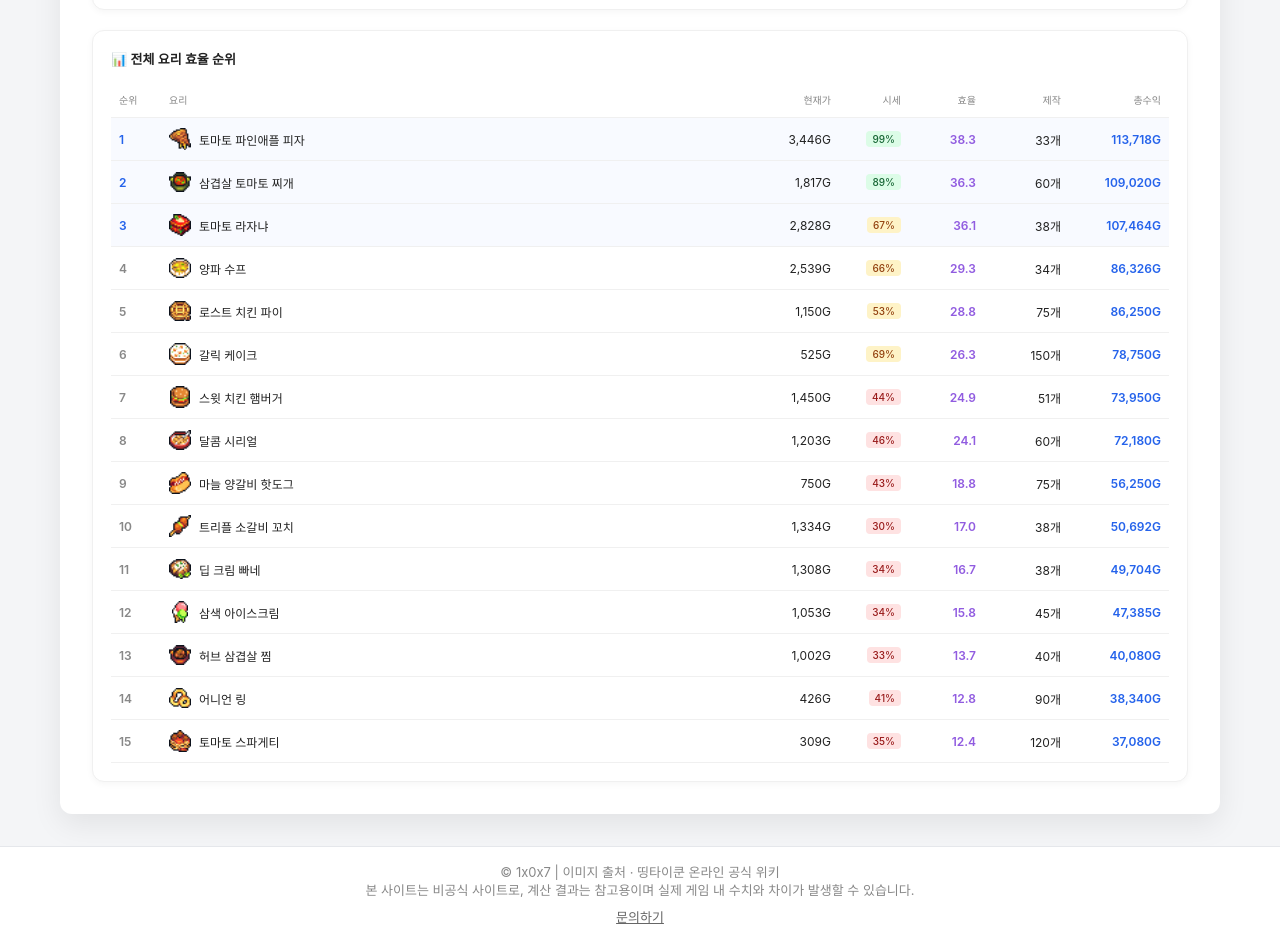
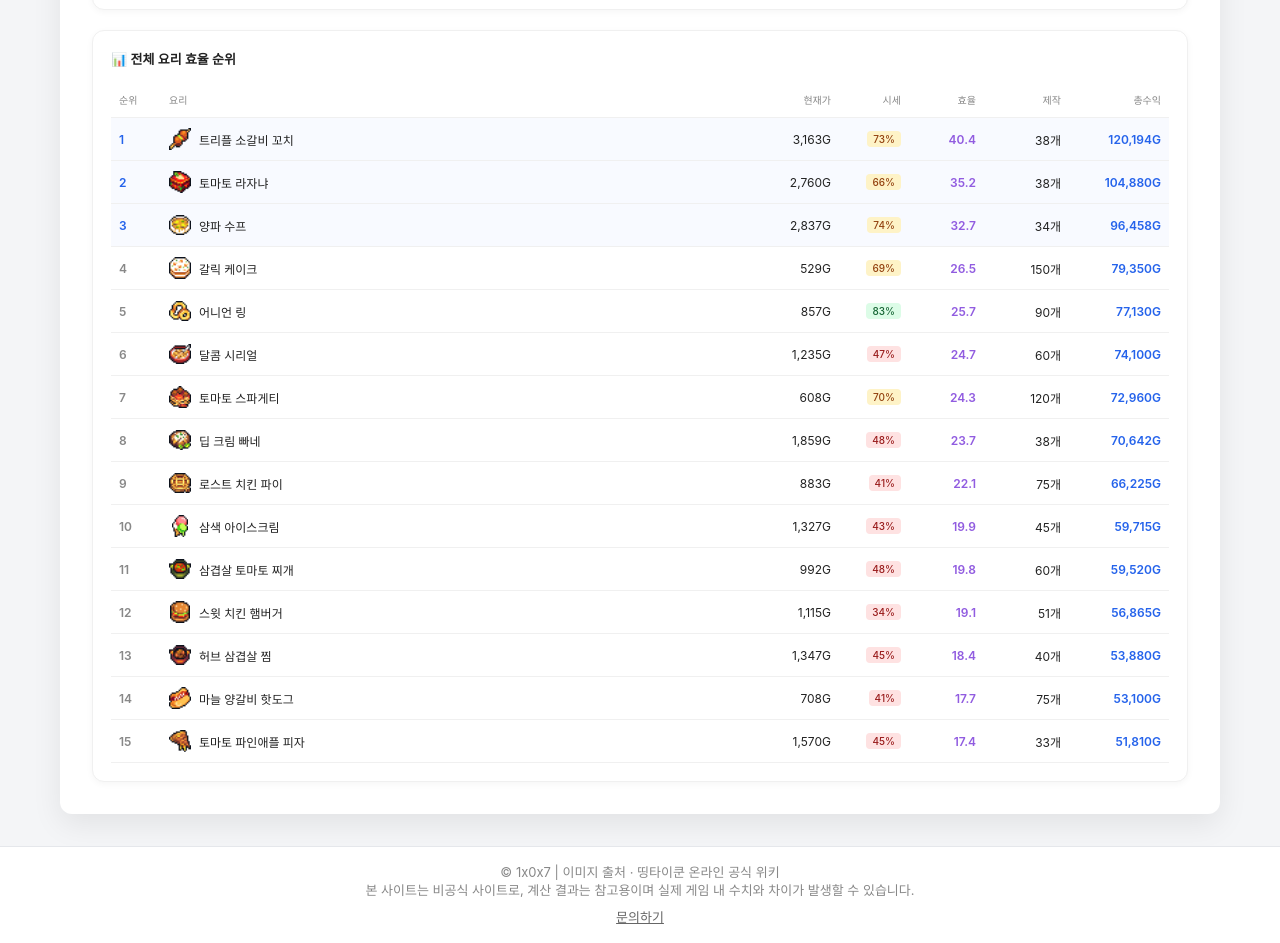
Before and after one commit to 1x0x7/107spa, a Next.js app: page /farming/efficiency in a window 1280 px wide. Shown: the part 887-1830 px from the top of the page. Built offline with nearby package versions, Linux system fonts and the light colour scheme.

Commit message:
farming update

```diff
--- a/data/farming.ts
+++ b/data/farming.ts
@@ -184,21 +184,21 @@ export const FARMING_EXPERT_DESC = {
 
 // 기본 시세 설정 (3일마다 수정)
 export const DEFAULT_PRICES: Record<string, number> = {
-  "토마토 스파게티": 309,
-  "어니언 링": 426,
-  "갈릭 케이크": 525,
-  "삼겹살 토마토 찌개": 1817,
-  "삼색 아이스크림": 1053,
-  "마늘 양갈비 핫도그": 750,
-  "달콤 시리얼": 1203,
-  "로스트 치킨 파이": 1150,
-  "스윗 치킨 햄버거": 1450,
-  "토마토 파인애플 피자": 3446,
-  "양파 수프": 2539,
-  "허브 삼겹살 찜": 1002,
-  "토마토 라자냐": 2828,
-  "딥 크림 빠네": 1308,
-  "트리플 소갈비 꼬치": 1334
+  "토마토 스파게티": 608,
+  "어니언 링": 857,
+  "갈릭 케이크": 529,
+  "삼겹살 토마토 찌개": 992,
+  "삼색 아이스크림": 1327,
+  "마늘 양갈비 핫도그": 708,
+  "달콤 시리얼": 1235,
+  "로스트 치킨 파이": 883,
+  "스윗 치킨 햄버거": 1115,
+  "토마토 파인애플 피자": 1570,
+  "양파 수프": 2837,
+  "허브 삼겹살 찜": 1347,
+  "토마토 라자냐": 2760,
+  "딥 크림 빠네": 1859,
+  "트리플 소갈비 꼬치": 3163
 }
 
 // 효율 계산용 요리 레시피 데이터 (베이스 필요량 포함)
--- a/data/updates.ts
+++ b/data/updates.ts
@@ -14,7 +14,7 @@ export const UPDATE_HISTORY: UpdateItem[] = [
   {
     title: "재배 업데이트",
     desc: "요리가격 변동",
-    date: "2025.02.01",
+    date: "2025.02.03",
     isLatest: true,
     details: {
       changes: [
@@ -23,11 +23,11 @@ export const UPDATE_HISTORY: UpdateItem[] = [
       fixes: [
       ],
       notes: [
-        "다음 업데이트 : 02.03 예정"
+        "다음 업데이트 : 02.04 예정"
       ]
     }
   },
+  { title: "재배 업데이트", date: "2025.02.01" },
   { title: "재배 업데이트", date: "2025.01.30" },
   { title: "정기 점검 업데이트", date: "2025.01.28" },
-  { title: "요리 가격 업데이트", date: "2025.01.27" },
 ]
```
